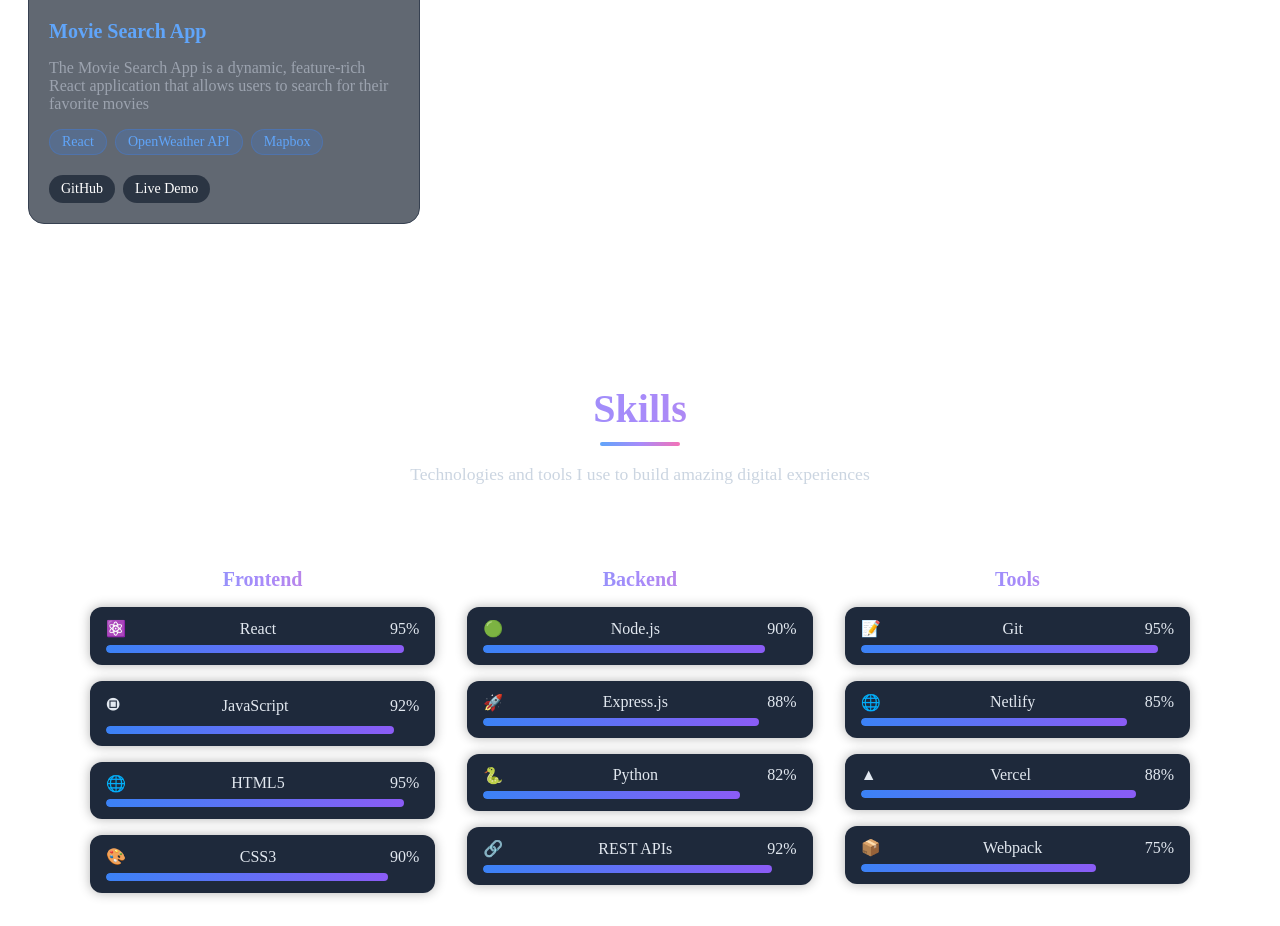
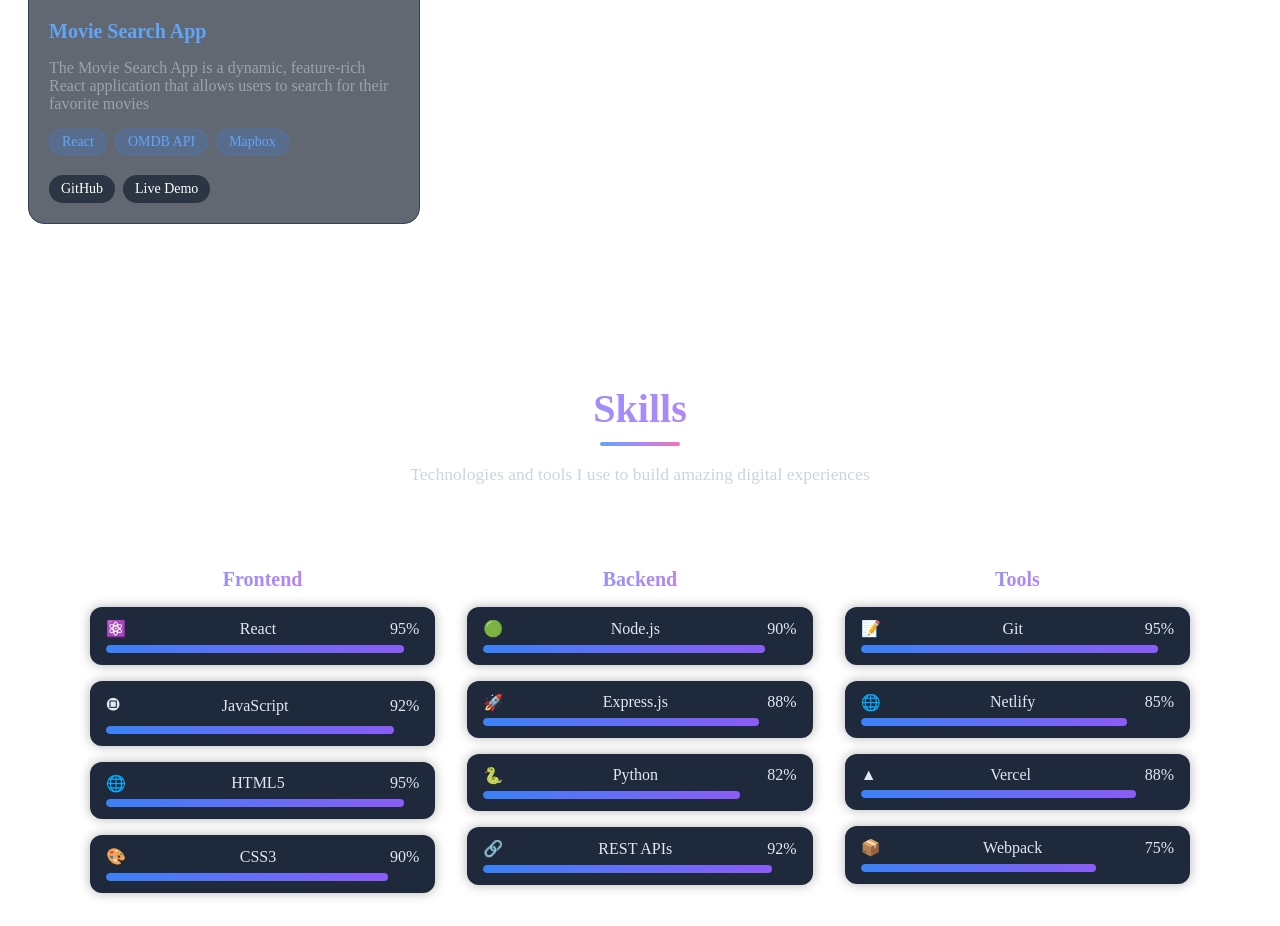
Before and after one commit to satish45809/satish, a React (Create React App) app: page / in a window 1280 px wide. Shown: the part 2380-3306 px from the top of the page. Built offline with nearby package versions, Linux system fonts and the light colour scheme.

Commit message:
Update Projects.jsx

```diff
--- a/src/components/Projects.jsx
+++ b/src/components/Projects.jsx
@@ -40,7 +40,7 @@
     title: "Movie Search App",
     description:
       "The Movie Search App is a dynamic, feature-rich React application that allows users to search for their favorite movies",
-    technologies: ["React", "OpenWeather API", "Mapbox"],
+    technologies: ["React", "OMDB API", "Mapbox"],
     imageUrl: project4,  // ✅ local image
     githubUrl: "https://github.com/satish45809/Movie-Search-App",
     liveUrl: "https://github.com/satish45809/Movie-Search-App",
```
